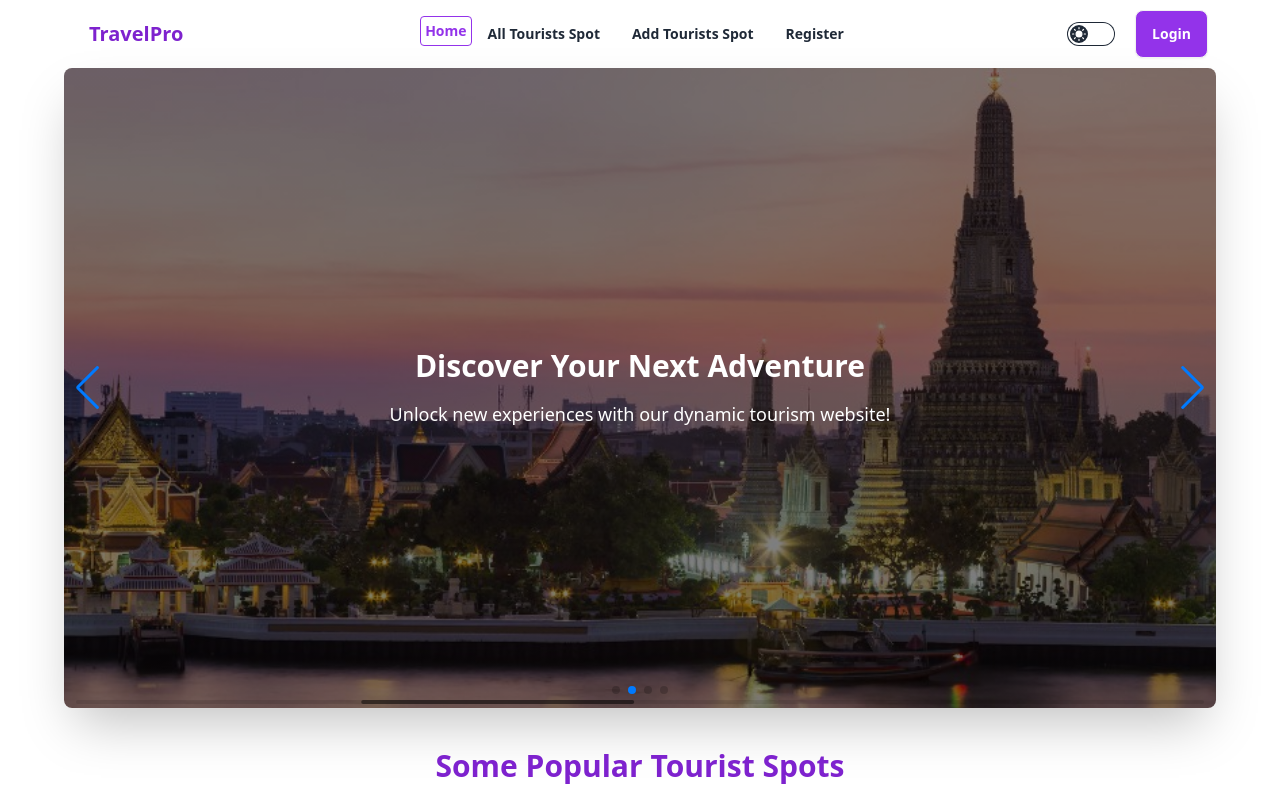
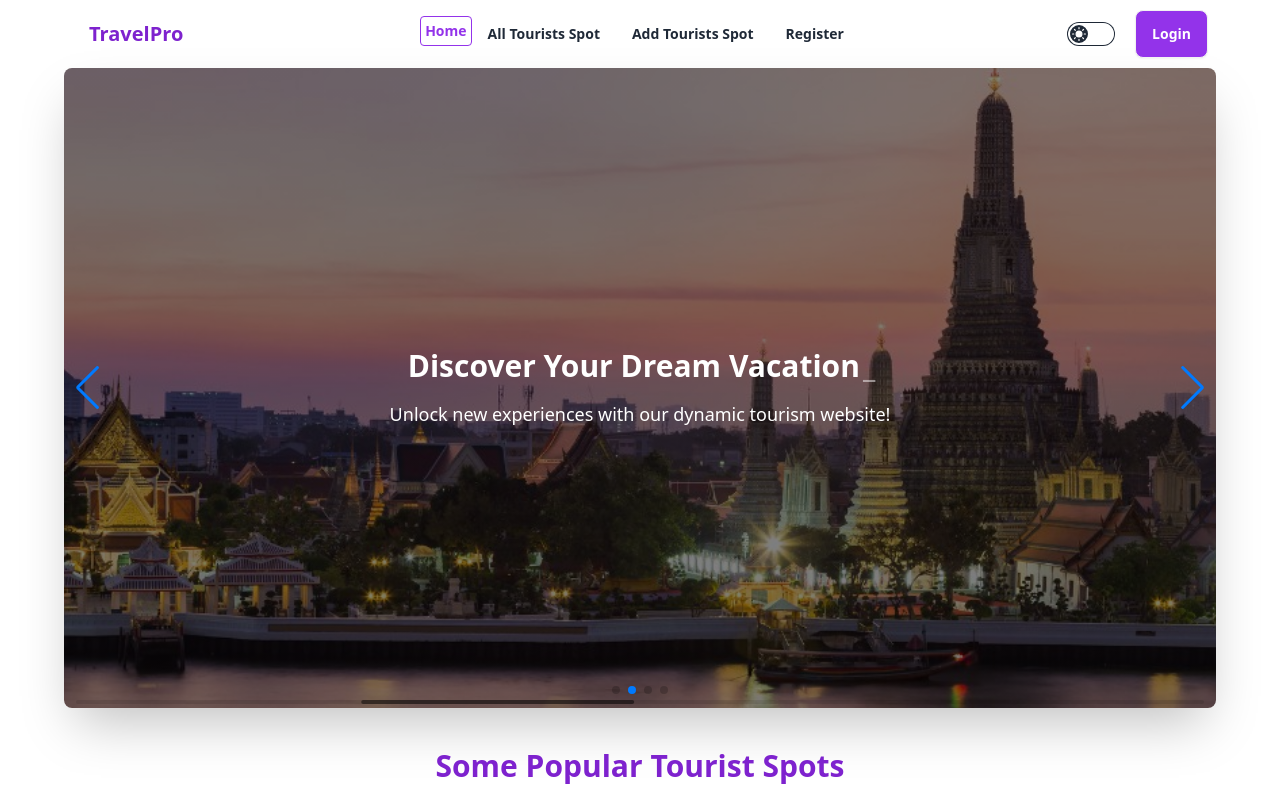
Before and after one commit to islam-sharmin/travel-pro-client, a React (Vite) app: page / in a window 1280 px wide. Shown: the top 796 px of the page. Built offline with nearby package versions, Linux system fonts and the light colour scheme; no server answers.

Commit message:
added react package

```diff
--- a/package.json
+++ b/package.json
@@ -15,9 +15,11 @@
     "match-sorter": "^6.3.4",
     "prop-types": "^15.8.1",
     "react": "^18.2.0",
+    "react-awesome-reveal": "^4.2.8",
     "react-dom": "^18.2.0",
     "react-icons": "^5.1.0",
     "react-router-dom": "^6.23.0",
+    "react-simple-typewriter": "^5.0.1",
     "react-toastify": "^10.0.5",
     "sort-by": "^1.2.0",
     "sweetalert2": "^11.10.8",
--- a/src/shared/Banner.jsx
+++ b/src/shared/Banner.jsx
@@ -5,9 +5,12 @@ import torism1 from "../assets/torism1.jpg"
 import torism2 from "../assets/torism2.jpg"
 import torism3 from "../assets/torism3.jpg"
 import torism4 from "../assets/torism4.jpg"
+import { Typewriter } from 'react-simple-typewriter'
+import { Slide } from "react-awesome-reveal";
 
 
 const Banner = () => {
+
     return (
         <div>
             <div className='rounded-lg shadow-2xl z-10'>
@@ -18,37 +21,89 @@ const Banner = () => {
                     navigation
                     pagination={{ clickable: true }}
                     scrollbar={{ draggable: true }}
-                autoplay={{ delay: 3000 }}
+                    autoplay={{ delay: 4000 }}
                 >
                     <SwiperSlide>
-                    <div className="relative w-full h-[60vh] md:h-[80vh] rounded-lg bg-no-repeat bg-cover" style={{backgroundImage: `linear-gradient(to bottom, rgba(0, 0, 0, 0.5), rgba(0, 0, 0, 0.5)), url(${torism1})`}}>
+                        <div className="relative w-full h-[60vh] md:h-[80vh] rounded-lg bg-no-repeat bg-cover" style={{ backgroundImage: `linear-gradient(to bottom, rgba(0, 0, 0, 0.5), rgba(0, 0, 0, 0.5)), url(${torism1})` }}>
                             <div className="absolute inset-0 bg-cover bg-center flex flex-col justify-center items-center">
-                            <h1 className="text-white text-center text-3xl font-bold mb-4">Discover Your Next Adventure</h1>
+                                <h1 className="text-white text-center text-3xl font-bold mb-4">Discover Your{' '}
+                                    <span>
+                                        <Typewriter
+                                            words={['Next Adventure', 'Unforgettable Experiences!', 'Dream Vacation!']}
+                                            loop={4}
+                                            cursor
+                                            cursorStyle='_'
+                                            typeSpeed={40}
+                                            deleteSpeed={40}
+                                            delaySpeed={1000}
+                                        />
+                                    </span></h1>
+                                <Slide>
                                     <p className="text-white text-lg text-center">Unlock new experiences with our dynamic tourism website!</p>
+                                </Slide>
                             </div>
                         </div>
                     </SwiperSlide>
                     <SwiperSlide>
-                    <div className="w-full h-[60vh] md:h-[80vh] rounded-lg bg-no-repeat bg-cover" style={{backgroundImage: `linear-gradient(to bottom, rgba(0, 0, 0, 0.5), rgba(0, 0, 0, 0.5)), url(${torism2})`}}>
+                        <div className="w-full h-[60vh] md:h-[80vh] rounded-lg bg-no-repeat bg-cover" style={{ backgroundImage: `linear-gradient(to bottom, rgba(0, 0, 0, 0.5), rgba(0, 0, 0, 0.5)), url(${torism2})` }}>
                             <div className="absolute inset-0 bg-cover bg-center flex flex-col justify-center items-center">
-                            <h1 className="text-white text-center text-3xl font-bold mb-4">Discover Your Next Adventure</h1>
+                                <h1 className="text-white text-center text-3xl font-bold mb-4">Discover Your {' '}
+                                    <span>
+                                        <Typewriter
+                                            words={['Next Adventure', 'Unforgettable Experiences!', 'Dream Vacation!']}
+                                            loop={4}
+                                            cursor
+                                            cursorStyle='_'
+                                            typeSpeed={40}
+                                            deleteSpeed={40}
+                                            delaySpeed={1000}
+                                        />
+                                    </span></h1>
+                                <Slide>
                                     <p className="text-white text-lg text-center">Unlock new experiences with our dynamic tourism website!</p>
+                                </Slide>
                             </div>
                         </div>
                     </SwiperSlide>
                     <SwiperSlide>
-                    <div className="relative w-full h-[60vh] md:h-[80vh] rounded-lg bg-no-repeat bg-cover" style={{backgroundImage: `linear-gradient(to bottom, rgba(0, 0, 0, 0.5), rgba(0, 0, 0, 0.5)), url(${torism3})`}}>
+                        <div className="relative w-full h-[60vh] md:h-[80vh] rounded-lg bg-no-repeat bg-cover" style={{ backgroundImage: `linear-gradient(to bottom, rgba(0, 0, 0, 0.5), rgba(0, 0, 0, 0.5)), url(${torism3})` }}>
                             <div className="absolute inset-0 bg-cover bg-center flex flex-col justify-center items-center">
-                            <h1 className="text-white text-center text-3xl font-bold mb-4">Discover Your Next Adventure</h1>
+                                <h1 className="text-white text-center text-3xl font-bold mb-4">Discover Your{' '}
+                                    <span>
+                                        <Typewriter
+                                            words={['Next Adventure', 'Unforgettable Experiences!', 'Dream Vacation!']}
+                                            loop={4}
+                                            cursor
+                                            cursorStyle='_'
+                                            typeSpeed={40}
+                                            deleteSpeed={40}
+                                            delaySpeed={1000}
+                                        />
+                                    </span></h1>
+                                <Slide>
                                     <p className="text-white text-lg text-center">Unlock new experiences with our dynamic tourism website!</p>
+                                </Slide>
                             </div>
                         </div>
                     </SwiperSlide>
                     <SwiperSlide>
-                    <div className="relative w-full h-[60vh] md:h-[80vh] rounded-lg bg-no-repeat bg-cover" style={{backgroundImage: `linear-gradient(to bottom, rgba(0, 0, 0, 0.5), rgba(0, 0, 0, 0.5)), url(${torism4})`}}>
+                        <div className="relative w-full h-[60vh] md:h-[80vh] rounded-lg bg-no-repeat bg-cover" style={{ backgroundImage: `linear-gradient(to bottom, rgba(0, 0, 0, 0.5), rgba(0, 0, 0, 0.5)), url(${torism4})` }}>
                             <div className="absolute inset-0 bg-cover bg-center flex flex-col justify-center items-center">
-                            <h1 className="text-white text-center text-3xl font-bold mb-4">Discover Your Next Adventure</h1>
+                                <h1 className="text-white text-center text-3xl font-bold mb-4">Discover Your{' '}
+                                    <span>
+                                        <Typewriter
+                                            words={['Next Adventure!', 'Unforgettable Experiences!', 'Dream Vacation!']}
+                                            loop={4}
+                                            cursor
+                                            cursorStyle='_'
+                                            typeSpeed={40}
+                                            deleteSpeed={40}
+                                            delaySpeed={1000}
+                                        />
+                                    </span></h1>
+                                <Slide>
                                     <p className="text-white text-lg text-center">Unlock new experiences with our dynamic tourism website!</p>
+                                </Slide>
                             </div>
                         </div>
                     </SwiperSlide>
```
Also changed, not shown: 1 other file (tests, documents, lock files or other folders). Lines whose indentation alone changed are shown as unchanged.
